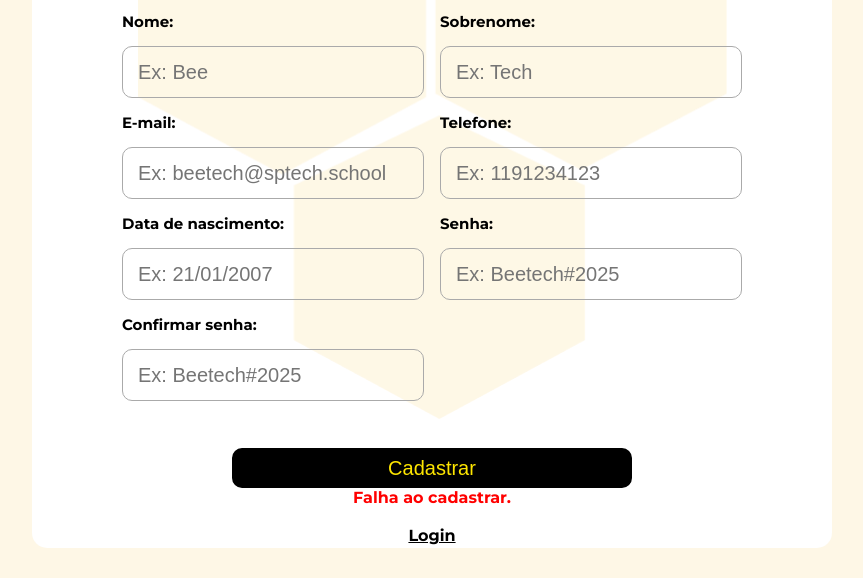
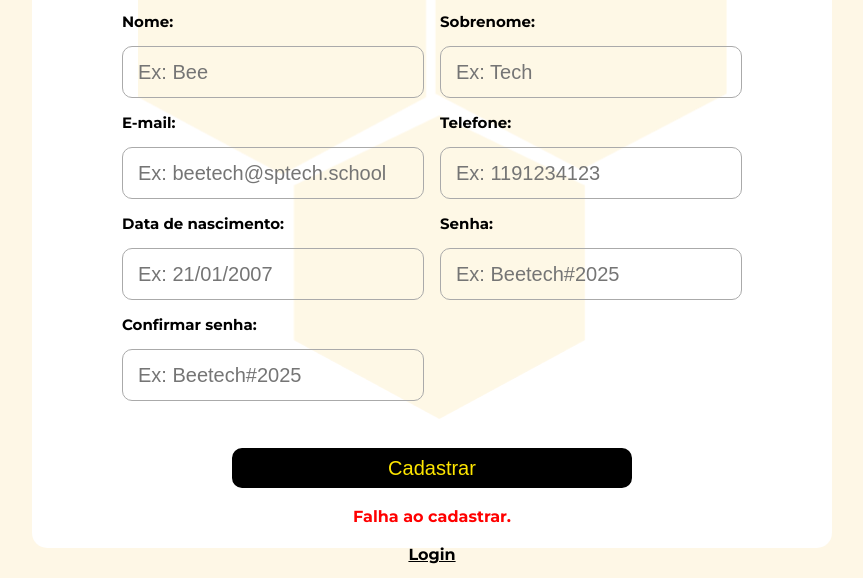
Before and after one commit to Beetech-SPtech/Sprint_2, a plain HTML site: page Algoritmos/Site estatico/public/tela-de-cadastro.html in a window 1280 px wide. Both pictures are taken after a click on the button "Cadastrar". Shown: the part 332-910 px from the top of the page, without its empty margins (208-1071 px from the left). Drawn offline with Linux system fonts and the light colour scheme.

Commit message:
Update tela-de-cadastro add <br> antes da mensagem no innerHTML

```diff
--- a/Algoritmos/Site estatico/public/tela-de-cadastro.html
+++ b/Algoritmos/Site estatico/public/tela-de-cadastro.html
@@ -270,7 +270,7 @@
             confirmacaoCadastro5 == 'E' &&
             confirmacaoCadastro6 == 'F' &&
             confirmacaoCadastro7 == 'G'
-        ) { erro_confirmarcadastro.innerHTML = `<b style="color:green">Cadastro realizado com sucesso!` } else { erro_confirmarcadastro.innerHTML = `<b style="color:red">Falha ao cadastrar.</b>` }
+        ) { erro_confirmarcadastro.innerHTML = `<br> <b style="color:green">Cadastro realizado com sucesso!` } else { erro_confirmarcadastro.innerHTML = `<br> <b style="color:red">Falha ao cadastrar.</b>` }
 
     }
 
```
